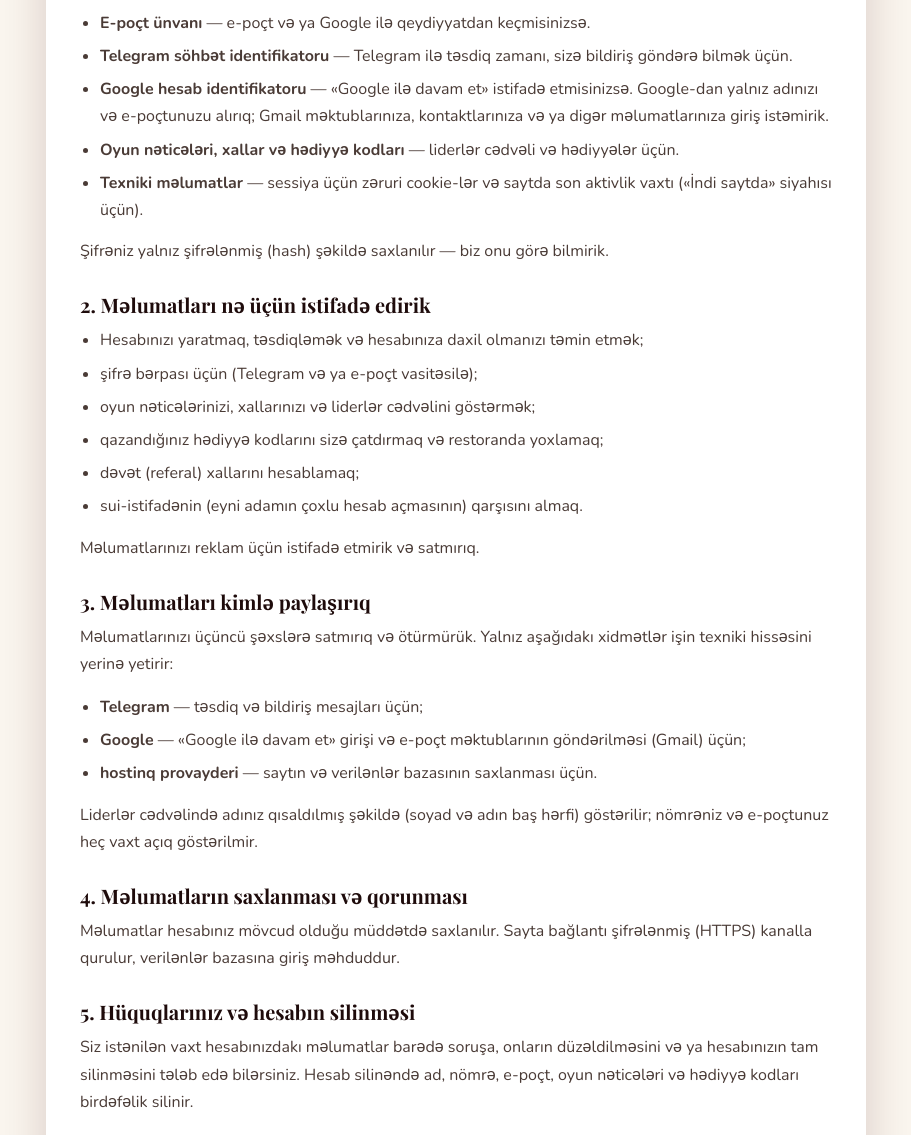
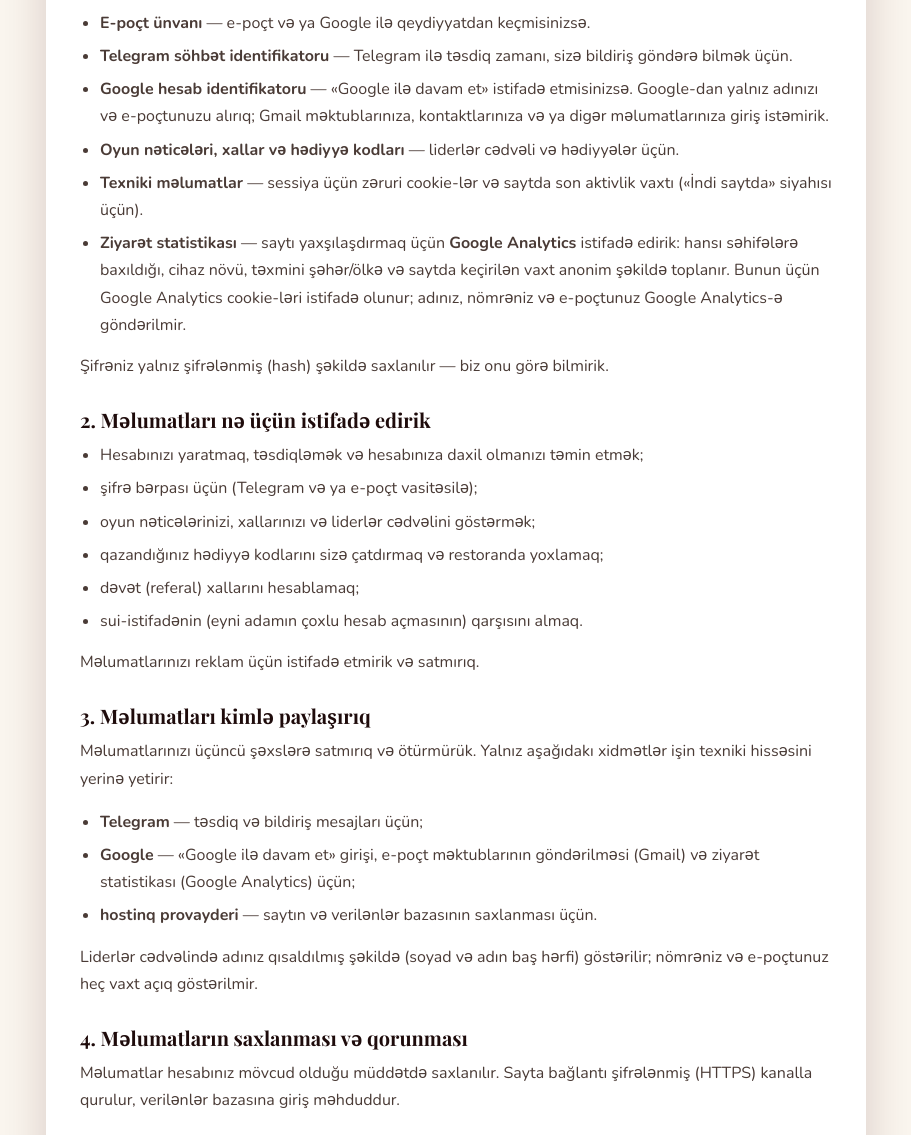
Before and after one commit to memmedzade06/restaurant, a Laravel app: page /mexfilik in a window 1280 px wide. Shown: the part 651-1786 px from the top of the page, without its empty margins (184-1095 px from the left). Run offline with Laravel 10, Linux system fonts and the light colour scheme; some libraries are stand-ins or nearby versions; some web fonts are replaced.

Commit message:
Add Google Analytics (GA4) tag
- Loaded only when GOOGLE_ANALYTICS_ID is set, outside local env, and not
  for admin users
- Privacy policy mentions Google Analytics

Co-Authored-By: Claude Opus 5.5 <noreply@anthropic.com>

```diff
--- a/config/services.php
+++ b/config/services.php
@@ -32,6 +32,11 @@ return [
     ],
 
     // Qeydiyyatın Telegram bot ilə təsdiqi
+    // Google Analytics 4: Ölçmə ID-si (G-XXXXXXXXXX). Boşdursa və ya lokal mühitdə kod əlavə olunmur.
+    'google_analytics' => [
+        'id' => env('GOOGLE_ANALYTICS_ID'),
+    ],
+
     'telegram' => [
         'bot_token' => env('TELEGRAM_BOT_TOKEN'),
         'bot_username' => env('TELEGRAM_BOT_USERNAME'),
--- a/resources/views/frontend/layouts/app.blade.php
+++ b/resources/views/frontend/layouts/app.blade.php
@@ -3,6 +3,17 @@
 
 <head>
     <meta charset="utf-8">
+    @php($gaId = config('services.google_analytics.id'))
+    {{-- Google Analytics: yalnız real saytda; admin özü baxanda statistikaya düşmür --}}
+    @if ($gaId && ! app()->environment('local') && ! auth()->user()?->is_admin)
+        <script async src="https://www.googletagmanager.com/gtag/js?id={{ urlencode($gaId) }}"></script>
+        <script>
+            window.dataLayer = window.dataLayer || [];
+            function gtag(){dataLayer.push(arguments);}
+            gtag('js', new Date());
+            gtag('config', @json($gaId));
+        </script>
+    @endif
     <title>@yield('title', 'Restoran - 50 Qəpik')</title>
     <meta content="width=device-width, initial-scale=1.0" name="viewport">
     <meta name="csrf-token" content="{{ csrf_token() }}">
--- a/resources/views/frontend/legal/privacy.blade.php
+++ b/resources/views/frontend/legal/privacy.blade.php
@@ -26,6 +26,7 @@
                 <li><b>Google hesab identifikatoru</b> — «Google ilə davam et» istifadə etmisinizsə. Google-dan yalnız adınızı və e-poçtunuzu alırıq; Gmail məktublarınıza, kontaktlarınıza və ya digər məlumatlarınıza giriş istəmirik.</li>
                 <li><b>Oyun nəticələri, xallar və hədiyyə kodları</b> — liderlər cədvəli və hədiyyələr üçün.</li>
                 <li><b>Texniki məlumatlar</b> — sessiya üçün zəruri cookie-lər və saytda son aktivlik vaxtı («İndi saytda» siyahısı üçün).</li>
+                <li><b>Ziyarət statistikası</b> — saytı yaxşılaşdırmaq üçün <b>Google Analytics</b> istifadə edirik: hansı səhifələrə baxıldığı, cihaz növü, təxmini şəhər/ölkə və saytda keçirilən vaxt anonim şəkildə toplanır. Bunun üçün Google Analytics cookie-ləri istifadə olunur; adınız, nömrəniz və e-poçtunuz Google Analytics-ə göndərilmir.</li>
             </ul>
             <p>Şifrəniz yalnız şifrələnmiş (hash) şəkildə saxlanılır — biz onu görə bilmirik.</p>
 
@@ -44,7 +45,7 @@
             <p>Məlumatlarınızı üçüncü şəxslərə satmırıq və ötürmürük. Yalnız aşağıdakı xidmətlər işin texniki hissəsini yerinə yetirir:</p>
             <ul>
                 <li><b>Telegram</b> — təsdiq və bildiriş mesajları üçün;</li>
-                <li><b>Google</b> — «Google ilə davam et» girişi və e-poçt məktublarının göndərilməsi (Gmail) üçün;</li>
+                <li><b>Google</b> — «Google ilə davam et» girişi, e-poçt məktublarının göndərilməsi (Gmail) və ziyarət statistikası (Google Analytics) üçün;</li>
                 <li><b>hostinq provayderi</b> — saytın və verilənlər bazasının saxlanması üçün.</li>
             </ul>
             <p>Liderlər cədvəlində adınız qısaldılmış şəkildə (soyad və adın baş hərfi) göstərilir; nömrəniz və e-poçtunuz heç vaxt açıq göstərilmir.</p>
```
Also changed, not shown: 1 other file.
